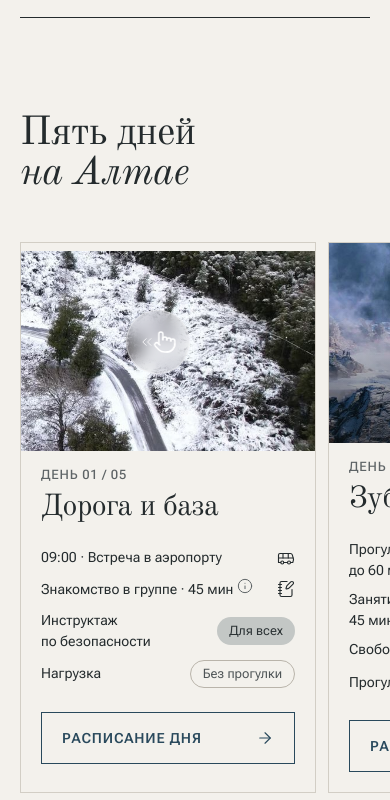
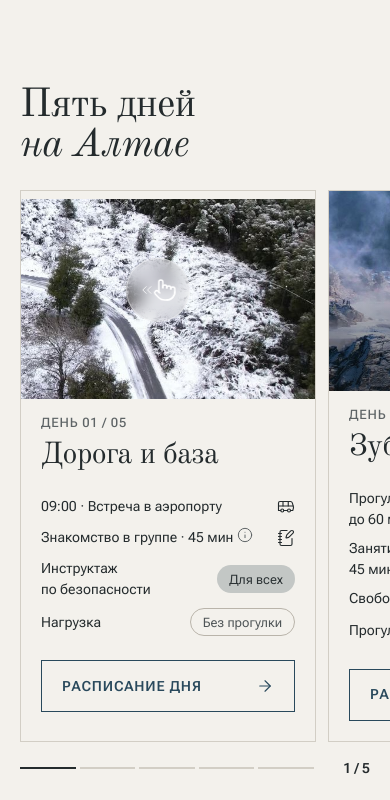
Before and after one commit to filinina2013-cloud/altai, a plain HTML site: page index.html in a window 390 px wide. Shown: the part 5456-6256 px from the top of the page. Drawn offline with Linux system fonts and the light colour scheme.

Commit message:
Trip & Program: DS stack spacing (48/32/24), section paddings; tokens for layout-stack and soft modal shadow
Co-Authored-By: Claude Opus 5.5 <noreply@anthropic.com>
Claude-Session: https://claude.ai/code/session_01Musvzj8xzbsN8A8wo3qVGW

```diff
--- a/css/sections.css
+++ b/css/sections.css
@@ -1165,7 +1165,6 @@ body { overflow-x: clip; }
 .info-modal[data-theme] .icon-btn { color: var(--color-theme-text); }
 
 /* ---------- Окно дня: мягкая тень и светлее фон (стиль Elevation / Modal soft в Figma) ---------- */
-:root { --shadow-modal-soft: 0 16px 48px rgba(13, 17, 18, 0.16), 0 2px 8px rgba(13, 17, 18, 0.06); }
 #day-modal .modal__panel { box-shadow: var(--shadow-modal-soft); }
 #day-modal .modal__scrim { background: var(--color-overlay-night-50); }
 /* подсказка у заголовка занятия в окне дня: значок сразу после текста, окно под заголовком */
@@ -1179,13 +1178,25 @@ body { overflow-x: clip; }
 
 /* ===== Отступы секций строго по ДС: layout/desktop|tablet|mobile/section = 96 / 64 / 48 ===== */
 .program { padding-block: var(--layout-section); }
-.program__intro { padding-bottom: var(--space-12, 48px); }
+.program__intro { padding-bottom: var(--layout-stack); }
 @media (min-width: 761px) and (max-width: 1100px) {
-  :root { --layout-section: 64px; }
+  :root { --layout-section: 64px; --layout-stack: 32px; }
   .program { padding-block: var(--layout-section); }
 }
 @media (max-width: 760px) {
-  :root { --layout-section: 48px; }
+  :root { --layout-section: 48px; --layout-stack: 24px; }
   .program { padding-block: var(--layout-section); }
   #team.section, .booking { padding-block: var(--layout-section); }
 }
+
+/* Trip section — auto layout по ДС: ПК 48 (space/stack/xl), планшет 32 (space/800), телефон 24 (space/stack/lg) */
+.trip > .wrap { display: flex; flex-direction: column; gap: var(--layout-stack); }
+.trip > .wrap > * { margin-top: 0 !important; margin-bottom: 0 !important; }
+.trip .trip__grid { margin-top: 0; }
+@media (max-width: 1100px) { .trip .trip__grid { gap: var(--layout-stack); } }
+
+/* Program section v3 — планшет/телефон: шаг между блоками как в макете (32 / 24), пейджер 16 */
+@media (max-width: 1100px) {
+  .program__intro { padding-bottom: var(--layout-stack); }
+  .program__note { padding-top: var(--layout-stack); margin-top: 0; }
+  .program .swipe__meta { margin-top: var(--space-4); } .program__note > .note-card { margin-top: 0; } }
--- a/css/tokens.css
+++ b/css/tokens.css
@@ -100,6 +100,10 @@
   --color-theme-focus: var(--color-focus-ring);
   --layout-section: 96px;
   --layout-section-lg: 120px;
+  --layout-stack: 48px;            /* layout/desktop/stack — шаг между блоками внутри секции; планшет 32, телефон 24 */
+  --color-shadow-soft-16: rgba(13, 17, 18, 0.16);
+  --color-shadow-soft-06: rgba(13, 17, 18, 0.06);
+  --shadow-modal-soft: 0 16px 48px var(--color-shadow-soft-16), 0 2px 8px var(--color-shadow-soft-06); /* Elevation/Modal soft */
   --content-max: 1312px;
   --form-max: 560px;
 
```
